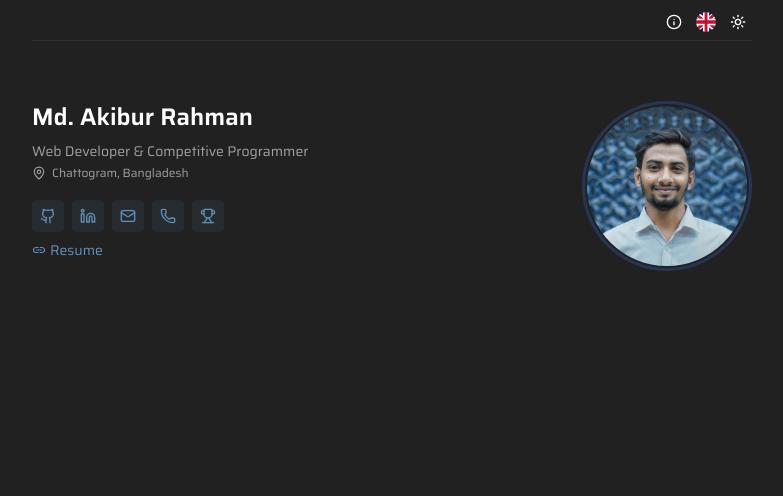
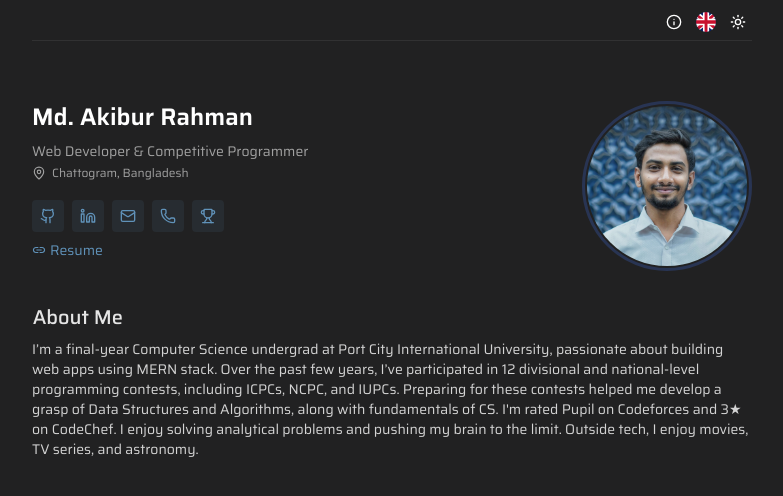
Before and after one commit to akibur-r/portfolio, a React (Vite) app: page / in a window 1280 px wide. Shown: the top 496 px of the page, without its empty margins (248-1031 px from the left). Built offline with nearby package versions, Linux system fonts and the light colour scheme.

Commit message:
Added about section in homepage

```diff
--- /dev/null
+++ b/src/assets/docs/bio.json
@@ -0,0 +1,3 @@
+{
+  "about_me_brief": "I’m a final-year Computer Science undergrad at Port City International University, passionate about building web apps using MERN stack. Over the past few years, I’ve participated in 12 divisional and national-level programming contests, including ICPCs, NCPC, and IUPCs. Preparing for these contests helped me develop a grasp of Data Structures and Algorithms, along with fundamentals of CS. I'm rated Pupil on Codeforces and 3★ on CodeChef. I enjoy solving analytical problems and pushing my brain to the limit. Outside tech, I enjoy movies, TV series, and astronomy."
+}
--- /dev/null
+++ b/src/components/homepage/about/About.tsx
@@ -0,0 +1,13 @@
+import SectionHeading from "@/components/shared/sectionHeading/SectionHeading";
+import bio from "@/assets/docs/bio.json";
+
+const About = () => {
+  return (
+    <section className="text-sm text-neutral-700 dark:text-neutral-300">
+      <SectionHeading name="About Me" />
+      <main>{bio.about_me_brief}</main>
+    </section>
+  );
+};
+
+export default About;
--- /dev/null
+++ b/src/components/shared/sectionHeading/SectionHeading.tsx
@@ -0,0 +1,21 @@
+import React from "react";
+type SectionHeadingProps = {
+  name: string;
+};
+const SectionHeading: React.FC<SectionHeadingProps> = ({ name }) => {
+  return (
+    <header className="group w-fit mb-2 text-neutral-800 dark:text-neutral-200 text-xl font-medium flex gap-2 items-center justify-start -translate-x-3">
+      <span className="invisible group-hover:visible translate-x-3 group-hover:translate-x-0.5 transition-all duration-200 text-sm font-basic select-none text-accent">
+        {"{"}
+      </span>
+
+      <span className="cursor-pointer select-text">{name}</span>
+
+      <span className="invisible group-hover:visible -translate-x-3 group-hover:translate-x-0 transition-all duration-200 text-sm font-basic select-none text-accent">
+        {"}"}
+      </span>
+    </header>
+  );
+};
+
+export default SectionHeading;
--- a/src/index.css
+++ b/src/index.css
@@ -41,6 +41,7 @@
   --color-sidebar-border: var(--sidebar-border);
   --color-sidebar-ring: var(--sidebar-ring);
 
+  --font-basic: sans-serif;
   --font-primary: "Saira", sans-serif;
   --font-fancy: "Cinzel", serif;
 }
--- a/src/layouts/root/RootLayout.tsx
+++ b/src/layouts/root/RootLayout.tsx
@@ -1,3 +1,4 @@
+import About from "@/components/homepage/about/About";
 import Hero from "@/components/homepage/hero/Hero";
 import TopNav from "@/components/shared/navbar/TopNav";
 import { Separator } from "@/components/ui/separator";
@@ -6,14 +7,17 @@ import { Toaster } from "@/components/ui/sonner";
 const RootLayout = () => {
   return (
     <>
-      <div className="container font-primary relative mx-auto scroll-my-12 overflow-auto">
+      <div className="container font-primary relative mx-auto scroll-my-12">
         <div className="mx-auto w-full max-w-[45rem] py-1">
           <TopNav />
           <Separator />
         </div>
 
         <div className="px-4 pt-6 md:px-16 md:pt-14">
-          <Hero className={"mx-auto w-full max-w-[45rem] space-y-8"} />
+          <div className="mx-auto w-full max-w-[45rem] space-y-8">
+            <Hero />
+            <About />
+          </div>
         </div>
       </div>
       <Toaster
```
